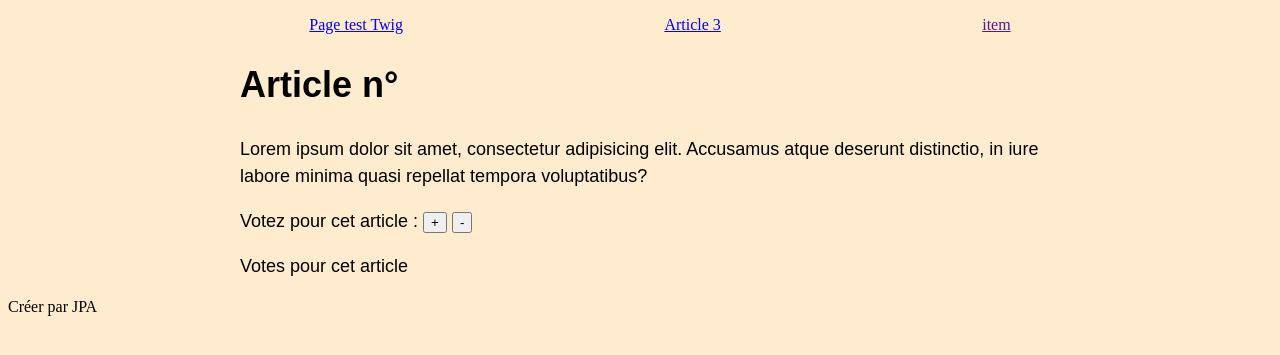
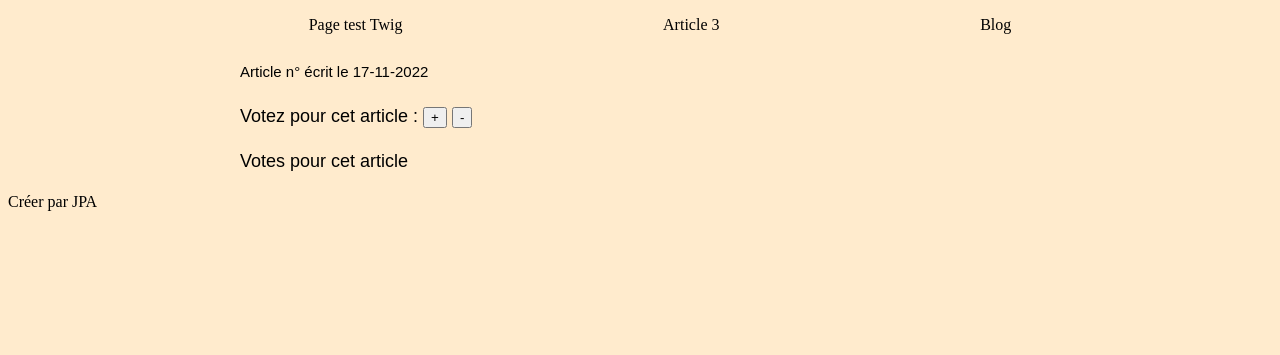
Before and after one commit to albertaljeanpierre/blog, a Symfony app: template templates/article/article.html.twig in a window 1280 px wide. Shown: the top 355 px of the page. Run offline with Twig, Linux system fonts and the light colour scheme; the template is opened without the code that fills it, so the values that code supplies are empty; some libraries are stand-ins or nearby versions.

Commit message:
Route blog - Liste des articles en base

```diff
--- a/public/css/main.css
+++ b/public/css/main.css
@@ -1,6 +1,21 @@
 body {
     background: blanchedalmond;
 }
+
+/* reset */
+ul {
+    list-style-type: none;
+}
+a {
+    color: #000;
+    text-decoration: none;
+}
+a:hover {
+    text-decoration: underline;
+}
+/* FIN reset */
+
+
 .example-wrapper {
     margin: 1em auto;
     max-width: 800px;
--- a/templates/article/article.html.twig
+++ b/templates/article/article.html.twig
@@ -1,14 +1,14 @@
 {% extends 'base.html.twig' %}
 
-{% block title %}Description de l'article n° {{ numArticle }}{% endblock %}
+{% block title %} {{ article.titre }} {% endblock %}
 
 {% block body %}
 
 
     <div class="example-wrapper">
-        <h1>Article n° {{ numArticle }} </h1>
-        <p>Lorem ipsum dolor sit amet, consectetur adipisicing elit. Accusamus atque deserunt distinctio, in iure labore
-            minima quasi repellat tempora voluptatibus?
+        <h1> {{ article.titre }} </h1>
+        <p><small>Article n°{{ article.id }} écrit le {{ article.dateCreation | date('d-m-Y') }}</small></p>
+        <p>{{ article.contenu }}
         </p>
         <div id="votes">
             <p>Votez pour cet article : <button data-vote="add" class="vote"> + </button> <button data-vote="remove" class="vote"> - </button></p>
--- a/templates/base.html.twig
+++ b/templates/base.html.twig
@@ -20,7 +20,8 @@
                 <ul class="menu-navigation">
                     <li><a href="{{ path('app_article') }}" >Page test Twig</a></li>
                     <li><a href="{{ path('afficher_article' , { 'numero' : '3'  }) }}" >Article 3</a></li>
-                    <li><a href="" >item</a></li>
+                    <li><a href="{{ path('blog' ) }}" >Blog</a></li>
+
                 </ul>
         {% endblock %}
         {% block body %}{% endblock %}
```
Also changed, not shown: src/Controller/ArticleController.php (+28 -10 lines), templates/article/blog.html.twig (added, +22 -0 lines).
